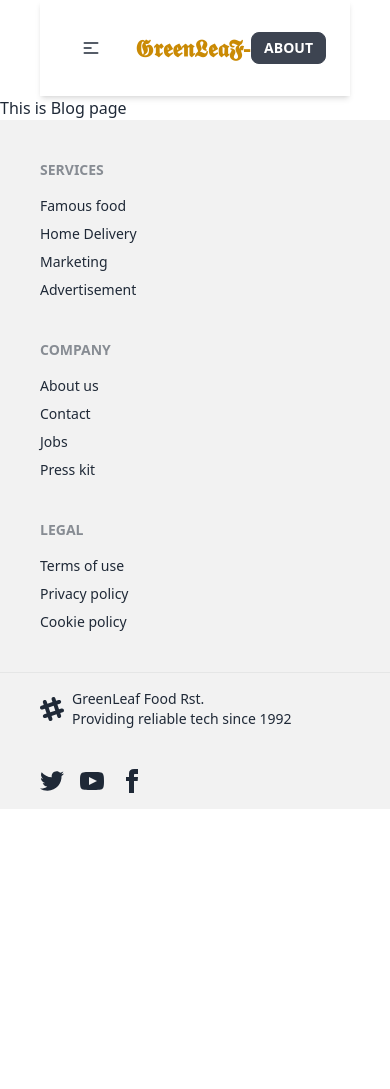
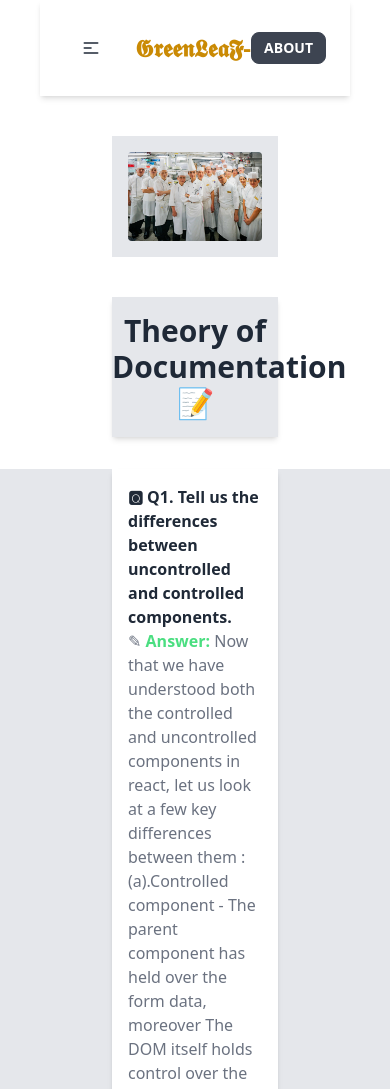
Before and after one commit to abdussamadsaiful7/GreenLeaf-food-client, a React (Vite) app: page /blog in a window 390 px wide. Shown: the top 1089 px of the page. Before the commit the page ends 844 px from the top, so only its background shows below. Built offline with nearby package versions, Linux system fonts and the light colour scheme; no server answers.

Commit message:
added blog page with react pdf

```diff
--- a/package.json
+++ b/package.json
@@ -18,6 +18,7 @@
     "react-dom": "^18.2.0",
     "react-hot-toast": "^2.4.1",
     "react-router-dom": "^6.11.0",
+    "react-to-print": "^2.14.12",
     "sort-by": "^1.2.0"
   },
   "devDependencies": {
--- a/src/Components/Blog.jsx
+++ b/src/Components/Blog.jsx
@@ -1,9 +1,50 @@
 import React from 'react';
+import group_pic from '../assets/group_pic.jpg'
+import ReactToPrint from 'react-to-print';
+import { useRef } from 'react';
 
 const Blog = () => {
+    const ref = useRef();
     return (
         <div>
-            <h2>This is Blog page</h2>
+
+            <div className='print'>
+                <div className='sss'>
+                    <div ref={ref} className='a'>
+                        <div className='mx-28 my-10 p-4 bg-gray-200'>
+                            <img className='h-3/4 w-full rounded' src={group_pic} />
+                        </div>
+                        <div className='mb-10'>
+                            <h1 className='text-center my-8 text-3xl font-semibold bg-gray-200 py-4 mx-28 shadow-md '>Theory of Documentation 📝</h1>
+                            <div className='bg-gray-200 lg:py-8 lg:mx-28'>
+                                <div className='mx-28 my-4 bg-white shadow-md p-4'>
+                                    <h1 className='text-md font-semibold'>🆀  Q1. Tell us the differences between uncontrolled and controlled components.</h1>
+                                    <p className='text-gray-500'>✎ <span className="text-green-400 font-bold">Answer: </span>Now that we have understood both the controlled and uncontrolled components in react, let us look at a few key differences between them : <br /> (a).Controlled component - The parent component has held over the form data, moreover  The DOM itself holds control over the data of Uncontrolled component.<br /> (b).Controlled component does not maintain its internal state, moreover Uncontrolled component maintains its internal state.<br /> (c).Controlled component allows validation control, moreover Uncontrolled component does not allow validation control.</p>
+                                </div>
+                                <div className='mx-28 my-4 bg-white shadow-md p-4'>
+                                    <h1 className='text-md font-semibold'>🆀  Q2. How to validate React props using PropTypes.
+                                    </h1>
+                                    <p className='text-gray-500'>✎ <span className="text-green-400 font-bold">Answer:
+                                    </span>A Since parent components can pass down any data as props to child components, we need to validate the data type to ensure the child gets what it expects.</p>
+                                </div>
+                                <div className='mx-28 my-4 bg-white shadow-md p-4'>
+                                    <h1 className='text-md font-semibold'>🆀  Q3. Tell us the difference between nodejs and express js.</h1>
+                                    <p className='text-gray-500'>✎ <span className="text-green-400 font-bold">Answer:
+                                    </span>NodeJS is the package, which provides the JavaScript run-time environment, whereas Express is a framework that sits on top of NodeJS and helps us to handle requests and responses.</p>
+                                </div>
+                                <div className='mx-28 my-4 bg-white shadow-md p-4'>
+                                    <h1 className='text-md font-semibold'>🆀  Q4. What is a custom hook, and why will you create a custom hook?</h1>
+                                    <p className='text-gray-500'>✎ <span className="text-green-400 font-bold">Answer:
+                                    </span>A custom Hook is a JavaScript function whose name starts with ”use” and that may call other Hooks. That's it! If you have code in a component that you feel would make sense to extract, either for reuse elsewhere or to keep the component simpler, you can pull that out into a function.</p>
+                                </div>
+                            </div>
+                        </div>
+                    </div>
+                </div>
+                <div className='text-center mb-4 '>
+                    <ReactToPrint trigger={() => <button className='btn btn-xs btn-error text-white font-semibold'>Download Pdf</button>} content={() => ref.current} />
+                </div>
+            </div>
         </div>
     );
 };
```
Also changed, not shown: src/assets/group_pic.jpg (added), 1 other file (tests, documents, lock files or other folders).
